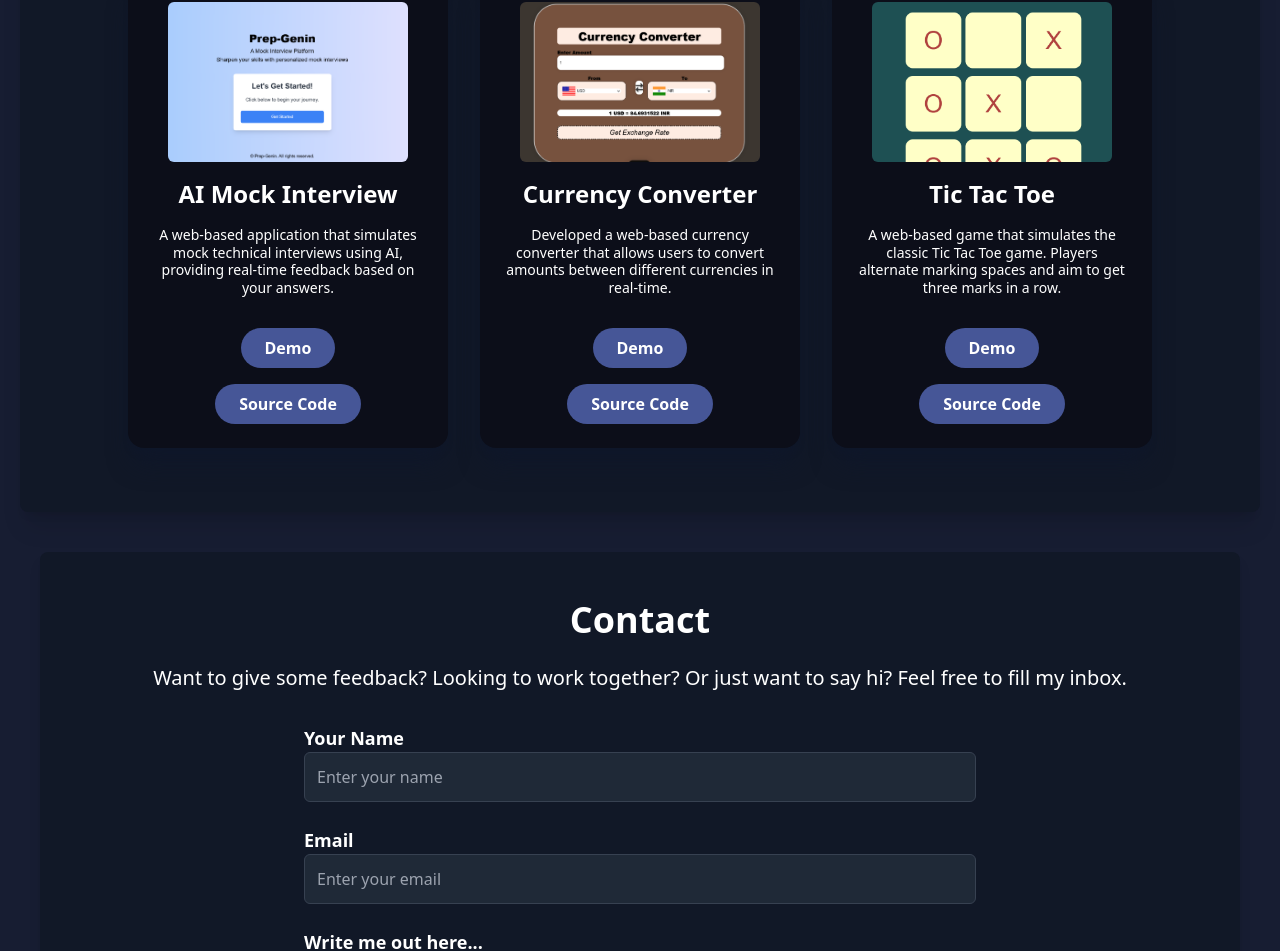
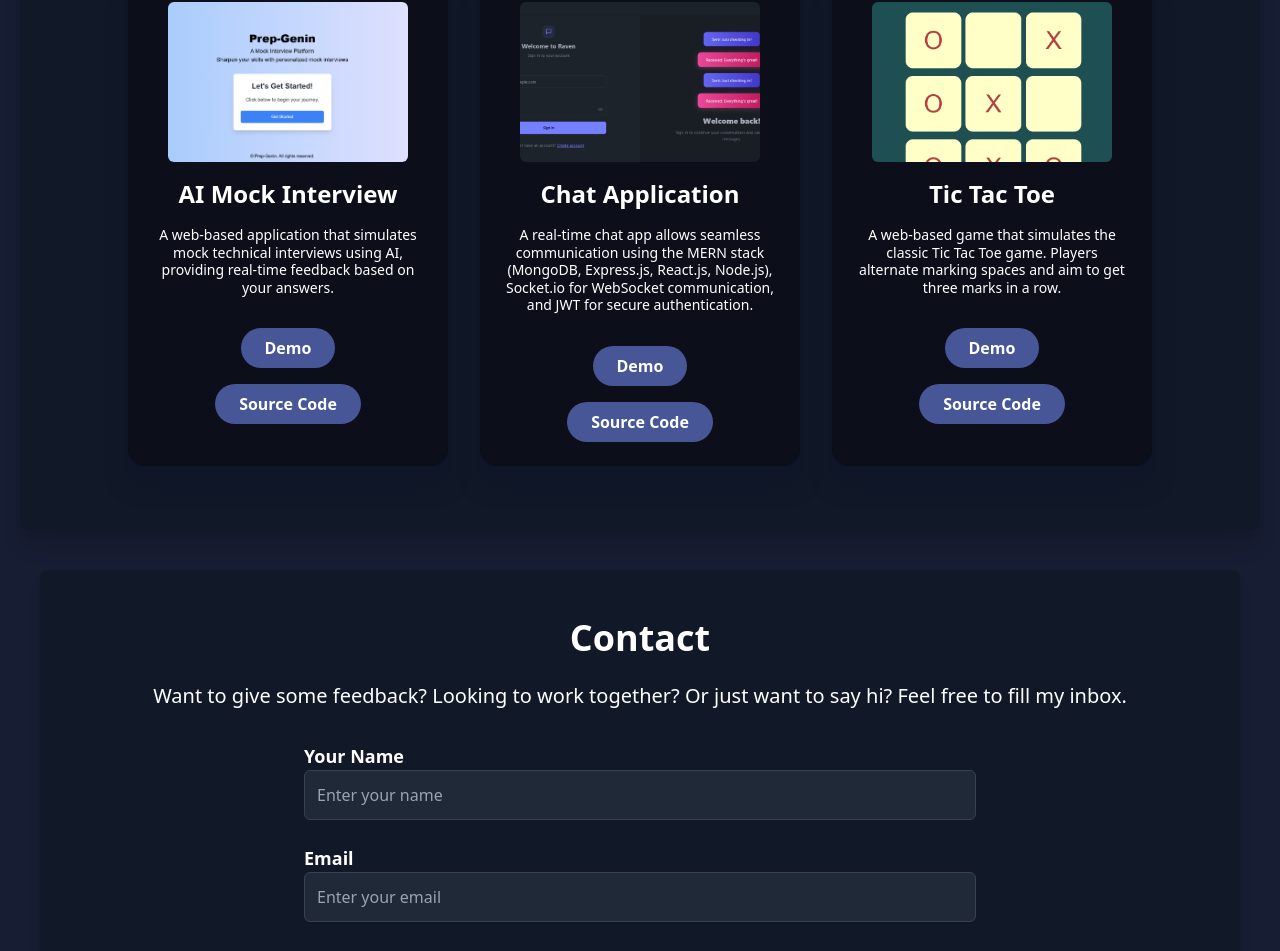
Before and after one commit to deepakmaurya1378/Responsive-Portfolio, a React (Vite) app: page / in a window 1280 px wide. Shown: the part 1862-2813 px from the top of the page. Built offline with nearby package versions, Linux system fonts and the light colour scheme.

Commit message:
chat app

```diff
--- a/src/Components/DownloadResume/Dr.jsx
+++ b/src/Components/DownloadResume/Dr.jsx
@@ -8,7 +8,7 @@ const DownloadResume = () => {
           Click the button below to download my most up-to-date resume.
         </p>
         <a
-          href="https://drive.google.com/file/d/1Ac1OsxFXcwSKBLiKOqwh_O21VSqbc7Iv/view" // path to your resume file
+          href="https://drive.google.com/file/d/19CSsXuk3fGntAj7lMKjnIhUVKPZfs87w/view?usp=sharing" // path to your resume file
           download="Deepak_Maurya_Resume" // optional custom name for the downloaded file
           className="bg-blue-500 text-white py-3 px-8 rounded-full hover:bg-blue-600 transition duration-300"
         >
--- a/src/Components/Projects/Projects.jsx
+++ b/src/Components/Projects/Projects.jsx
@@ -17,12 +17,13 @@ const Projects = () => {
             main="A web-based application that simulates mock technical interviews using AI, providing real-time feedback based on your answers."
           />
           <ProjectCard
-            title="Currency Converter"
-            image={img3}
-            demoLink='https://currency-converter-two-orpin.vercel.app/'
-            srcCode='https://github.com/deepakmaurya1378/Currency-Converter'
-            main="Developed a web-based currency converter that allows users to convert amounts between different currencies in real-time."
-          />
+                title="Chat Application"
+                image={img3}
+            demoLink='https://fullstack-chatapp-w3ne.onrender.com/login'
+            srcCode='https://github.com/deepakmaurya1378/'
+
+                main="A real-time chat app allows seamless communication using the MERN stack (MongoDB, Express.js, React.js, Node.js), Socket.io for WebSocket communication, and JWT for secure authentication."
+                />
                   {/* Add more ProjectCard components as needed */}
                 <ProjectCard
                 title="Tic Tac Toe"
```
Also changed, not shown: src/Assests/Screenshot (3).png.
